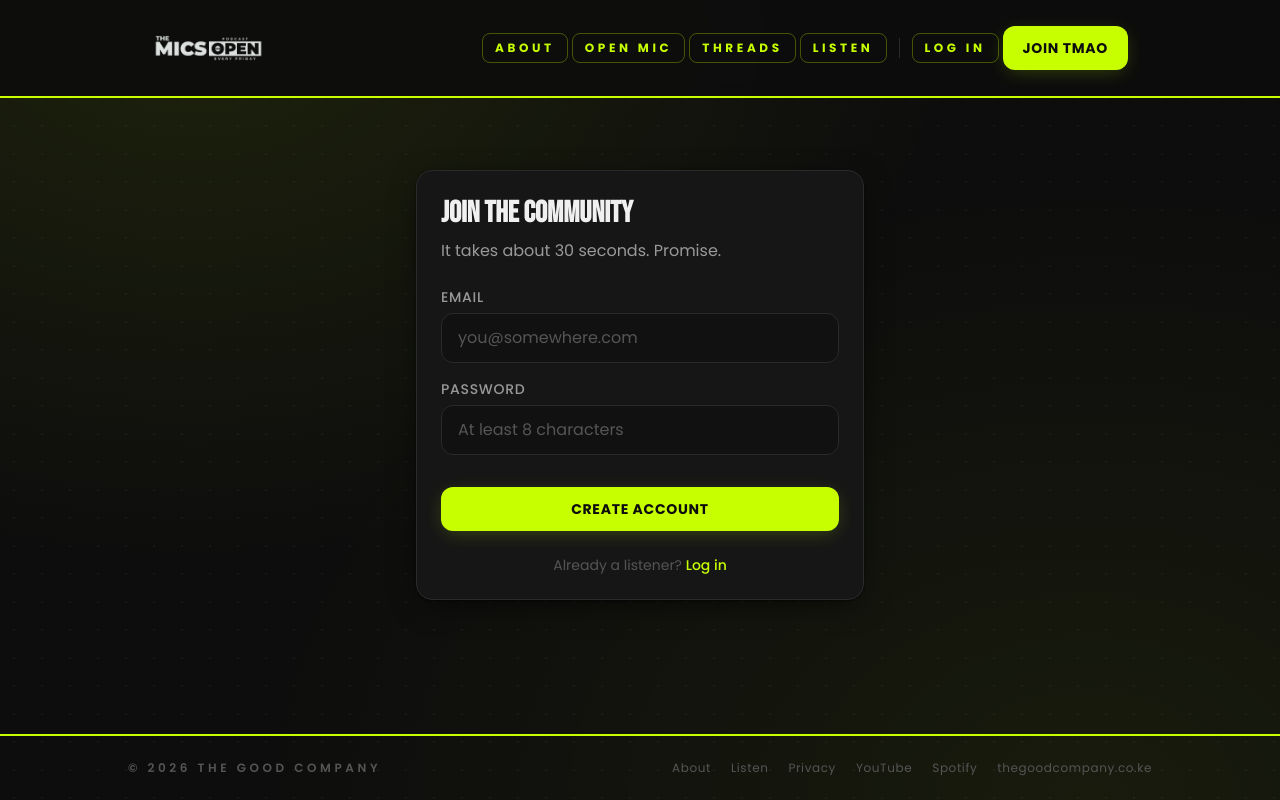
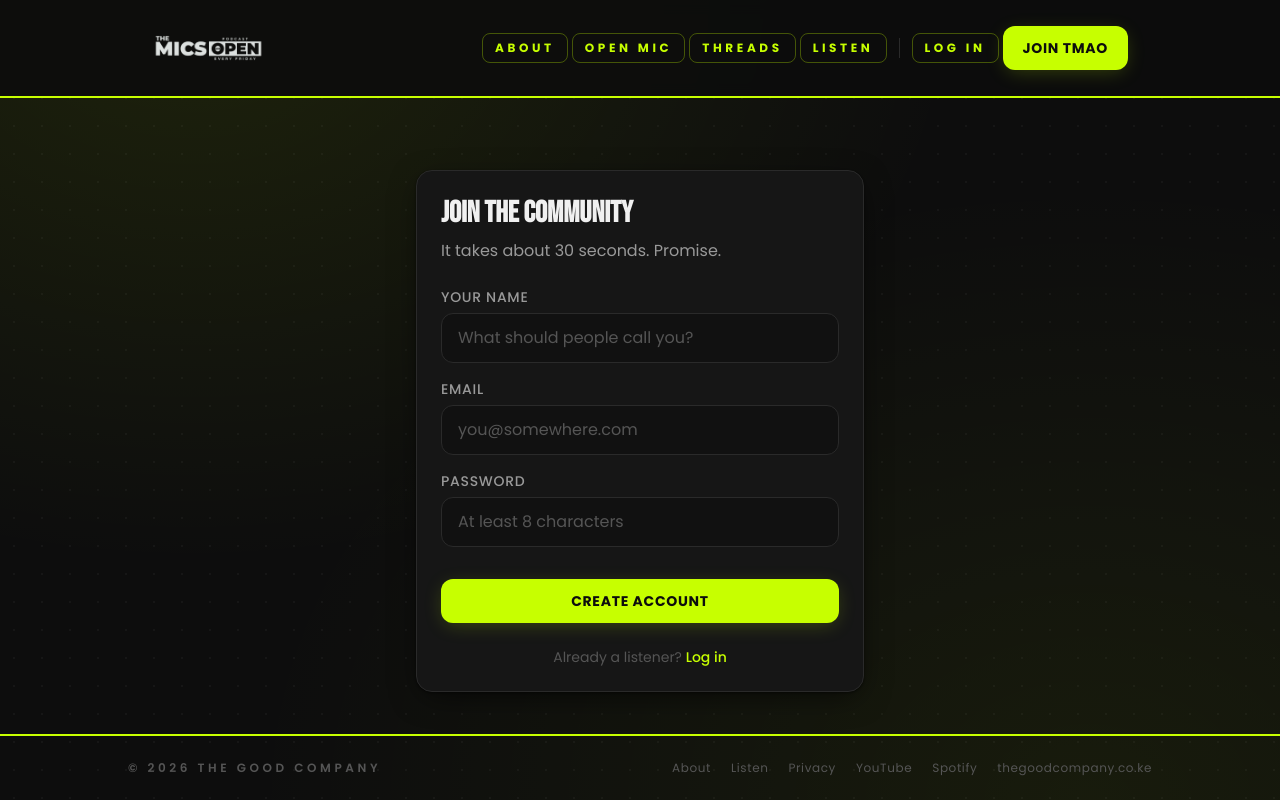
Before and after one commit to ConradGray/mics-are-open, a Next.js app: page /signup in a window 1280 px wide. Built offline with nearby package versions, Linux system fonts and the light colour scheme; no server answers.

Commit message:
Require name at signup — stored immediately so no more No Name accounts

```diff
--- a/app/signup/page.jsx
+++ b/app/signup/page.jsx
@@ -10,6 +10,7 @@ export default function SignUpPage() {
   const router = useRouter();
   const supabase = createClient();
 
+  const [name, setName] = useState('');
   const [email, setEmail] = useState('');
   const [password, setPassword] = useState('');
   const [loading, setLoading] = useState(false);
@@ -26,6 +27,11 @@ export default function SignUpPage() {
   async function handleSubmit(e) {
     e.preventDefault();
     setError(null);
+
+    if (!name.trim()) {
+      setError('Please enter your name.');
+      return;
+    }
 
     // Verify CAPTCHA server-side first
     if (process.env.NEXT_PUBLIC_TURNSTILE_SITE_KEY) {
@@ -53,6 +59,7 @@ export default function SignUpPage() {
       email,
       password,
       options: {
+        data: { display_name: name.trim() },
         emailRedirectTo: `${window.location.origin}/auth/callback?next=/profile/setup`,
       },
     });
@@ -105,6 +112,23 @@ export default function SignUpPage() {
         </p>
 
         <form onSubmit={handleSubmit} className="mt-6 space-y-4">
+          <div>
+            <label className="label" htmlFor="name">
+              Your name
+            </label>
+            <input
+              id="name"
+              type="text"
+              required
+              autoComplete="name"
+              value={name}
+              onChange={(e) => setName(e.target.value)}
+              className="input"
+              placeholder="What should people call you?"
+              maxLength={60}
+            />
+          </div>
+
           <div>
             <label className="label" htmlFor="email">
               Email
```
